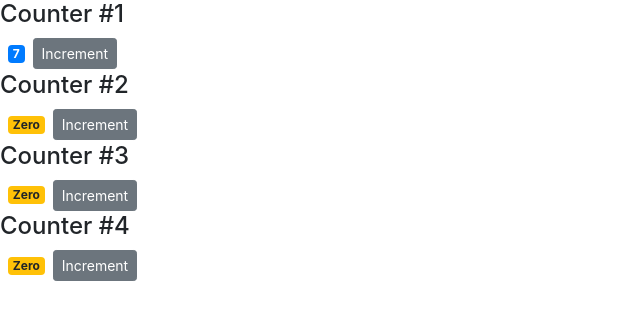
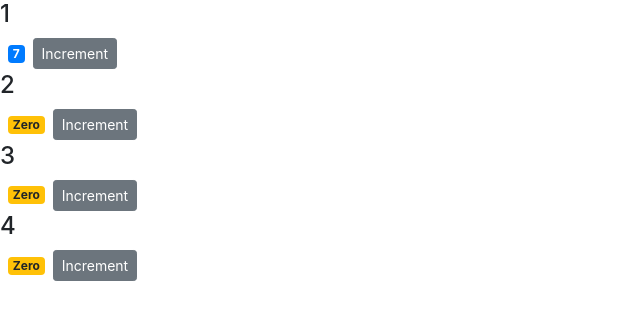
Before and after one commit to kevin-d-mcewan/React-count-app, a React (Create React App) app: page / in a window 1280 px wide. Shown: the top 320 px of the page, without its empty margins (0-640 px from the left). Built offline with nearby package versions, Linux system fonts and the light colour scheme.

Commit message:
took away the child component and instead did it passing it thru the parent component with id property

```diff
--- a/src/components/counter.jsx
+++ b/src/components/counter.jsx
@@ -30,7 +30,7 @@
 
         return (
             <div>
-                {this.props.children}
+                <h4>{this.props.id}</h4>
                 <span className={this.getBadgeClasses()}>{this.formatCount()}</span>
                 <button
                     onClick={() => this.handleIncrement(this.product)}
--- a/src/components/counters.jsx
+++ b/src/components/counters.jsx
@@ -17,9 +17,8 @@
     return (
       <div>
         {this.state.counters.map(counter =>
-          <Counter key={counter.id} value={counter.value}>
-            <h4>Counter #{counter.id}</h4>
-          </Counter>
+          <Counter key={counter.id} value={counter.value} id={counter.id} />
+
           )}
       </div>
     );
```
